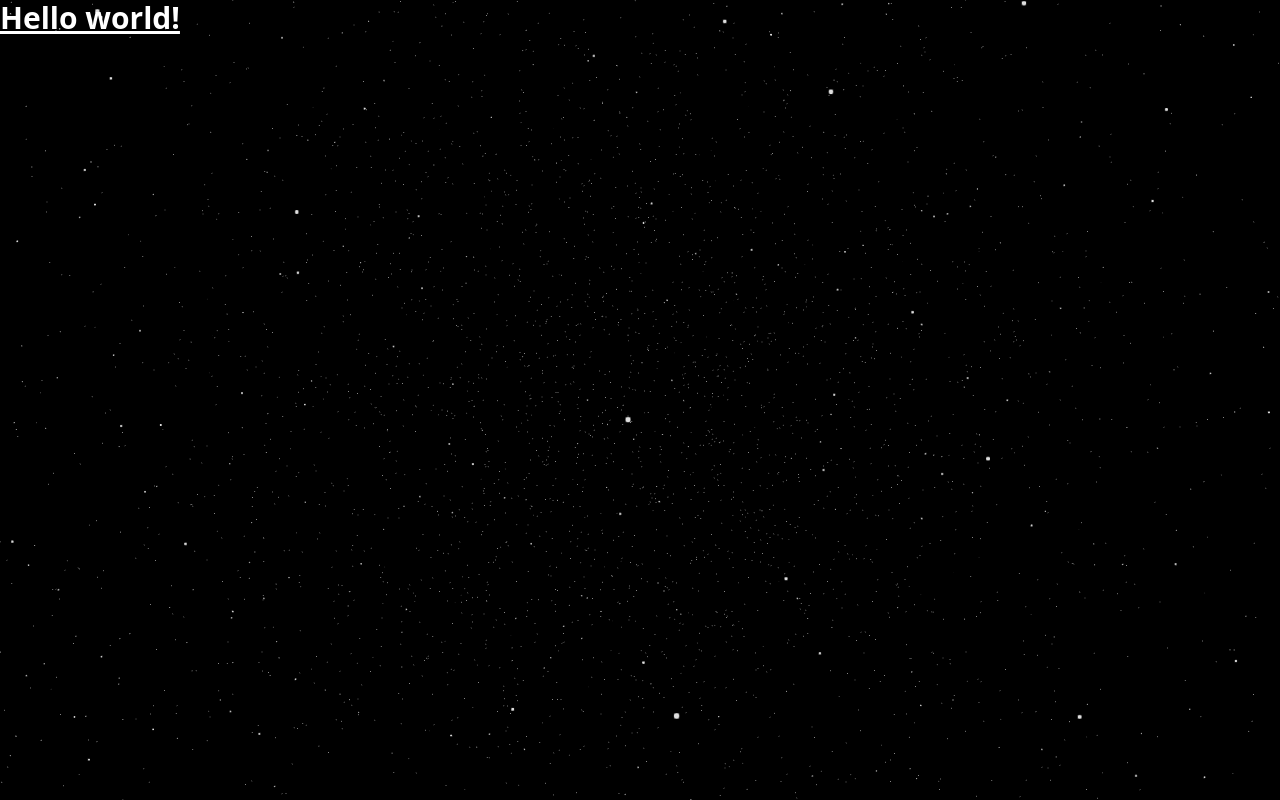
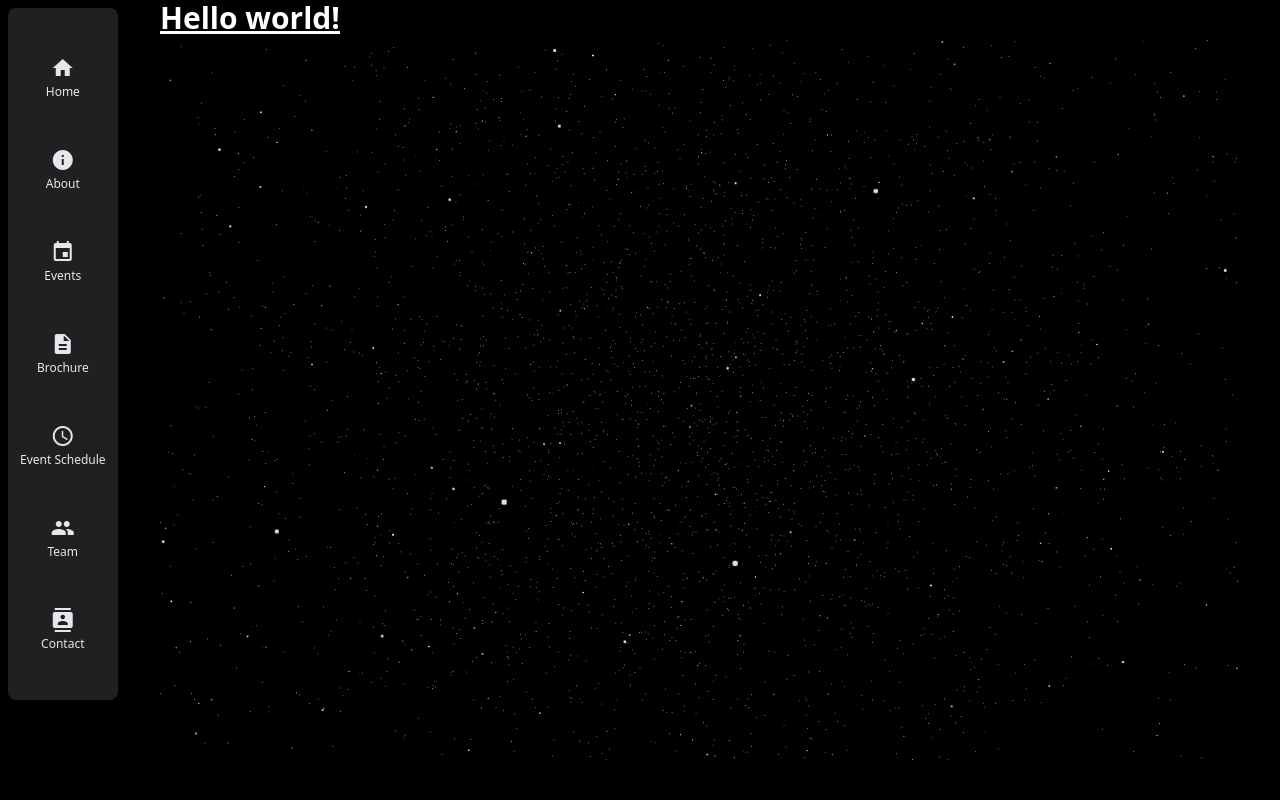
Before and after one commit to manish-107/JOSHIANA13.0, a React (Vite) app: page / in a window 1280 px wide. Built offline with nearby package versions, Linux system fonts and the light colour scheme.

Commit message:
nav design

```diff
--- a/index.html
+++ b/index.html
@@ -6,6 +6,7 @@
   <link rel="preconnect" href="https://fonts.googleapis.com" />
   <link rel="preconnect" href="https://fonts.gstatic.com" crossorigin />
   <link rel="stylesheet" href="https://fonts.googleapis.com/css2?family=Roboto:wght@300;400;500;700&display=swap" />
+  <link rel="stylesheet" href="https://fonts.googleapis.com/icon?family=Material+Icons">
   <link rel="icon" type="image/svg+xml" href="/vite.svg" />
   <meta name="viewport" content="width=device-width, initial-scale=1.0" />
   <title>JOSHIANA13.0</title>
--- a/package.json
+++ b/package.json
@@ -13,8 +13,12 @@
     "@react-three/drei": "^9.108.3",
     "@react-three/fiber": "^8.16.8",
     "@types/three": "^0.166.0",
+    "clsx": "^2.1.1",
+    "framer-motion": "^11.3.2",
     "react": "^18.3.1",
     "react-dom": "^18.3.1",
+    "react-router-dom": "^6.24.1",
+    "tailwind-merge": "^2.4.0",
     "three": "^0.166.1"
   },
   "devDependencies": {
--- a/src/App.jsx
+++ b/src/App.jsx
@@ -11,7 +11,11 @@ function App() {
         <StarField />
       </div>
       <Nav />
-      <h1 className="text-3xl font-bold underline">Hello world!</h1>
+      <div>
+        <h1 className="text-3xl pl-40 font-bold underline text-white">
+          Hello world!
+        </h1>
+      </div>
     </div>
   );
 }
--- a/src/components/Nav.jsx
+++ b/src/components/Nav.jsx
@@ -2,7 +2,44 @@ import React from "react";
 
 const Nav = () => {
   return (
-    <h1 className="text-3xl font-bold underline  text-white">Hello world!</h1>
+    <div className="flex  ">
+      <div className="fixed top-0 left-0 m-2 rounded-lg  mb-3 w-25 bg-[#211f21] text-gray-200 p-3">
+        <nav className="flex flex-col space-y-12 pt-9 pb-3">
+          <a href="#home" className="flex flex-col items-center space-y-1">
+            <span className="material-icons">home</span>
+            <span className="text-xs">Home</span>
+          </a>
+          <a href="#about" className="flex flex-col items-center space-y-1">
+            <span className="material-icons">info</span>
+            <span className="text-xs">About</span>
+          </a>
+          <a href="#events" className="flex flex-col items-center space-y-1">
+            <span className="material-icons">event</span>
+            <span className="text-xs">Events</span>
+          </a>
+          <a href="#brochure" className="flex flex-col items-center space-y-1">
+            <span className="material-icons">description</span>
+            <span className="text-xs">Brochure</span>
+          </a>
+          <a
+            href="#event-schedule"
+            className="flex flex-col items-center space-y-1"
+          >
+            <span className="material-icons">schedule</span>
+            <span className="text-xs">Event Schedule</span>
+          </a>
+          <a href="#team" className="flex flex-col items-center space-y-1">
+            <span className="material-icons">group</span>
+            <span className="text-xs">Team</span>
+          </a>
+          <a href="#contact" className="flex flex-col items-center space-y-1">
+            <span className="material-icons">contacts</span>
+            <span className="text-xs">Contact</span>
+          </a>
+        </nav>
+        <button></button>
+      </div>
+    </div>
   );
 };
 
--- a/src/components/StarField.jsx
+++ b/src/components/StarField.jsx
@@ -49,18 +49,19 @@ const StarBackground = (props) => {
 
 const StarsCanvas = () => (
   <div
+    className="pl-40 p-10 w-fit"
     style={{
       width: "100vw",
       height: "100vh",
       position: "fixed",
       top: 0,
       right: 0,
-      bottom: 0,
+      bottom: "100p",
       left: 0,
       zIndex: -1, // Ensure it's in the background
     }}
   >
-    <Canvas  camera={{ position: [0, 0, 1] }}>
+    <Canvas camera={{ position: [0, 0, 1] }}>
       <Suspense fallback={null}>
         <StarBackground />
       </Suspense>
```
Also changed, not shown: src/components/ScrollBasedVelocityDemo.jsx (added), 1 other file (tests, documents, lock files or other folders).
